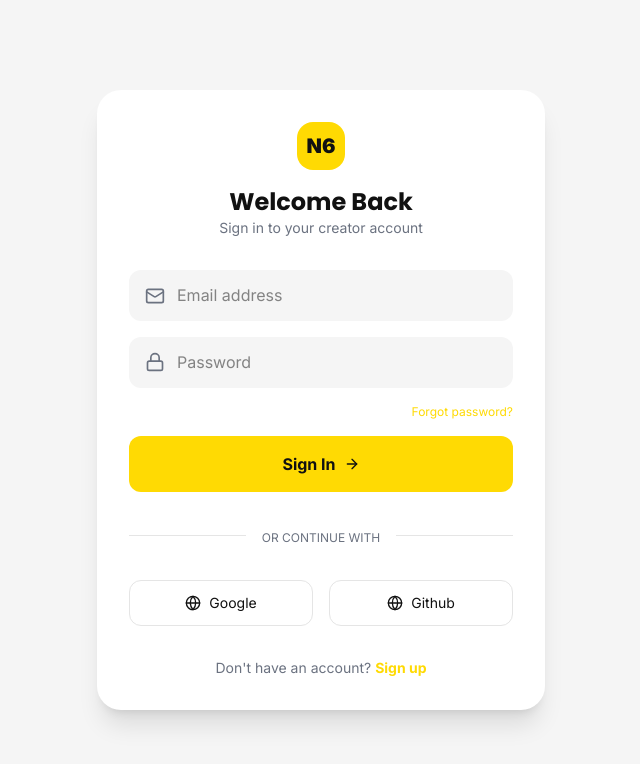
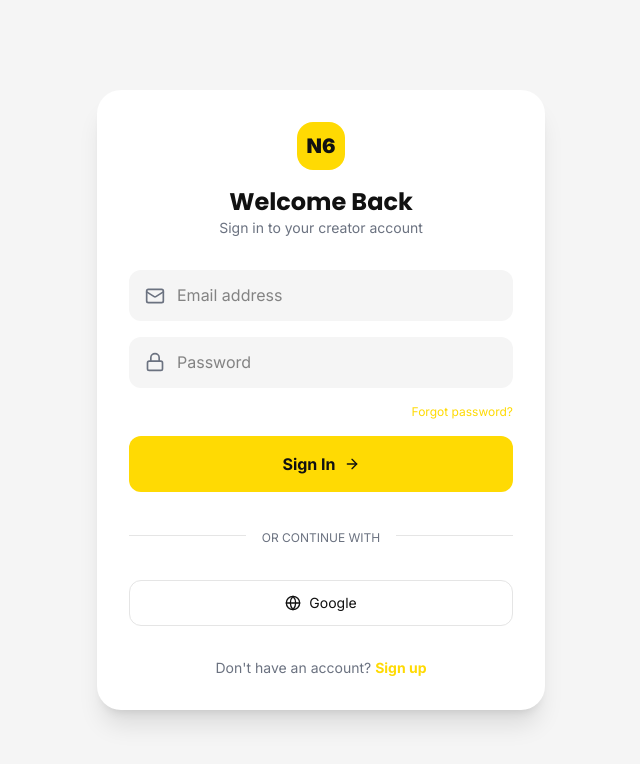
Before and after one commit to nagasivanathan-hue/Nira6, a Next.js app: page /auth/login in a window 1280 px wide. Shown: the top 764 px of the page, without its empty margins (319-959 px from the left). Built offline with nearby package versions, Linux system fonts and the light colour scheme; no server answers.

Commit message:
feat: remove github login and enforce user authentication on checkout

```diff
--- a/src/app/auth/login/page.tsx
+++ b/src/app/auth/login/page.tsx
@@ -97,16 +97,13 @@ export default function LoginPage() {
           <span className="relative px-4 bg-white text-xs text-nira-text-secondary uppercase">Or continue with</span>
         </div>
 
-        <div className="grid grid-cols-2 gap-4">
+        <div className="w-full">
           <button
             type="button"
             onClick={handleGoogleLogin}
-            className="flex items-center justify-center gap-2 py-3 border border-nira-gray-dark rounded-xl text-sm hover:bg-nira-gray transition-all"
+            className="w-full flex items-center justify-center gap-2 py-3 border border-nira-gray-dark rounded-xl text-sm hover:bg-nira-gray transition-all"
           >
             <Globe className="w-4 h-4" /> Google
-          </button>
-          <button className="flex items-center justify-center gap-2 py-3 border border-nira-gray-dark rounded-xl text-sm hover:bg-nira-gray transition-all">
-            <Globe className="w-4 h-4" /> Github
           </button>
         </div>
 
--- a/src/app/checkout/page.tsx
+++ b/src/app/checkout/page.tsx
@@ -1,6 +1,7 @@
 'use client';
 import { useState, useEffect } from 'react';
 import Link from 'next/link';
+import { useRouter } from 'next/navigation';
 import { motion } from 'framer-motion';
 import { CreditCard, Shield, ChevronRight, MapPin, ArrowLeft, CheckCircle, Loader2, Sparkles, Coins } from 'lucide-react';
 import { useAppSelector, useAppDispatch } from '@/store';
@@ -39,10 +40,11 @@ declare global {
 }
 
 export default function CheckoutPage() {
+  const router = useRouter();
   const dispatch = useAppDispatch();
   const items = useAppSelector(selectCartItems);
   const total = useAppSelector(selectCartTotal);
-  const { user: userInfo } = useAppSelector((state) => state.auth);
+  const { user: userInfo, isAuthenticated } = useAppSelector((state) => state.auth);
 
   const [payMethod, setPayMethod] = useState('razorpay');
   const [placed, setPlaced] = useState(false);
@@ -58,8 +60,8 @@ export default function CheckoutPage() {
     pincode: ''
   });
 
-  // Guest Checkout State
-  const [isGuestMode] = useState(true);
+  // Guest Checkout State (Disabled to enforce user auth for payments)
+  const [isGuestMode] = useState(false);
   const isGuest = userInfo ? false : isGuestMode;
   const [guestEmail, setGuestEmail] = useState('');
   const [guestPhone, setGuestPhone] = useState('');
@@ -74,6 +76,13 @@ export default function CheckoutPage() {
   const [discountAmount, setDiscountAmount] = useState(0);
   const [couponError, setCouponError] = useState('');
   const [couponSuccess, setCouponSuccess] = useState('');
+
+  // Enforce authentication check for final buying payment
+  useEffect(() => {
+    if (!isAuthenticated) {
+      router.push('/auth/login?redirect=/checkout');
+    }
+  }, [isAuthenticated, router]);
 
   // Load wallet balance on mount if authenticated
   useEffect(() => {
```
